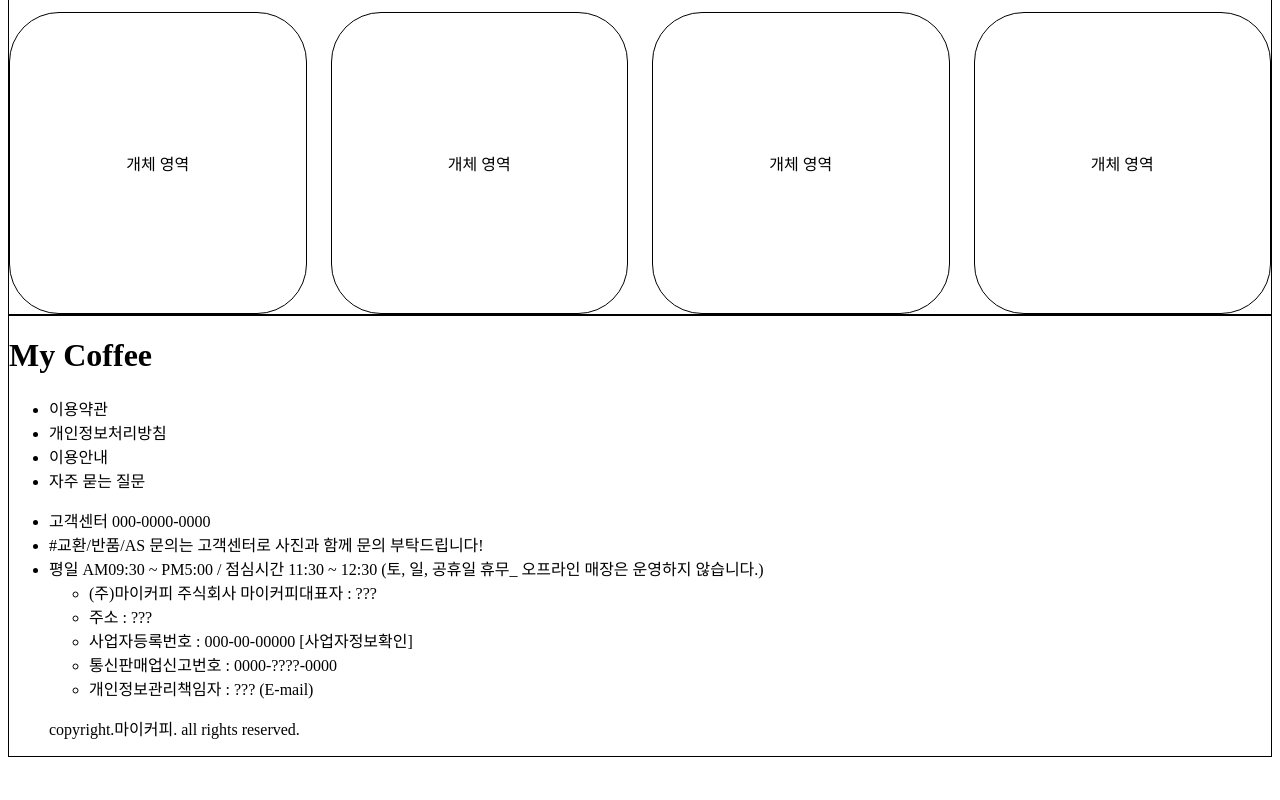
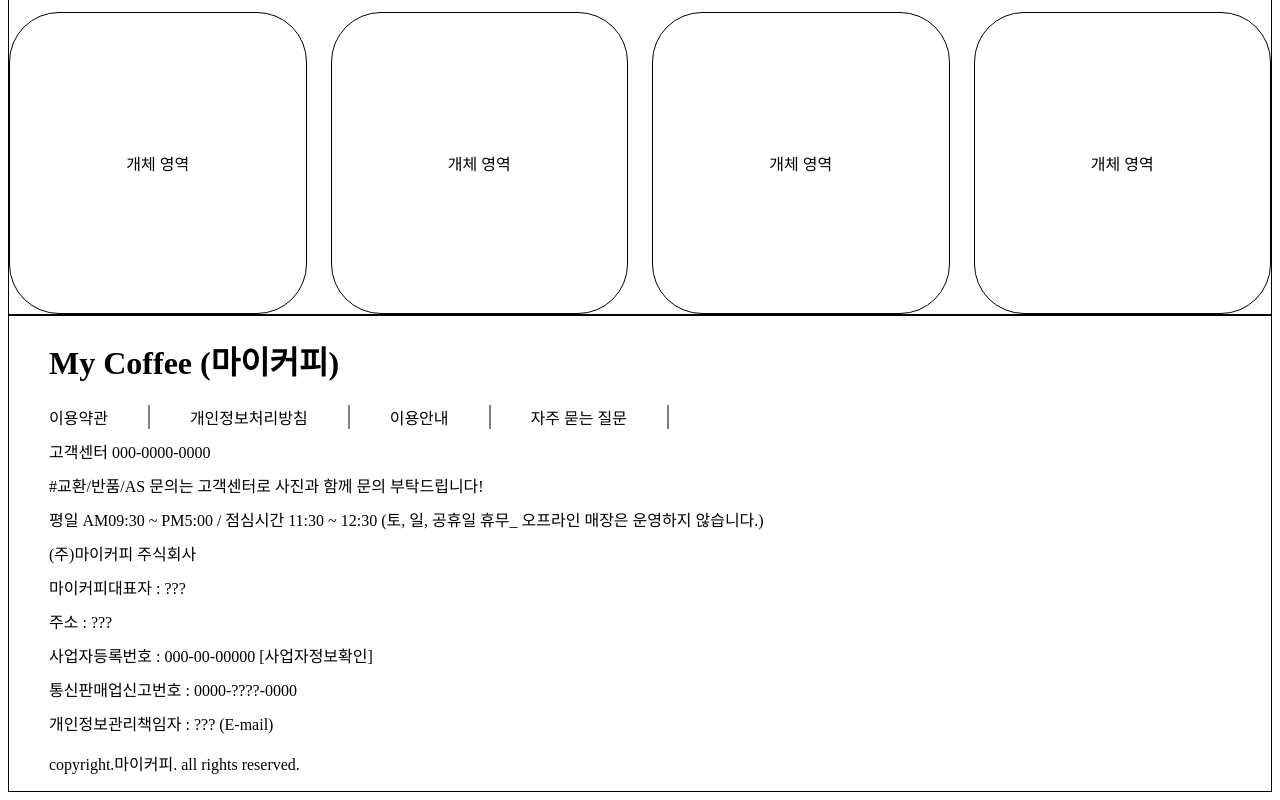
Before and after one commit to Eclipse-K/mycoffee, a React (Create React App) app: page / in a window 1280 px wide. Shown: the part 1231-2031 px from the top of the page. Before the commit the page ends 1996 px from the top, so only its background shows below. Built offline with nearby package versions, Linux system fonts and the light colour scheme; a web font is replaced by a local one.

Commit message:
Edit Footer

```diff
--- a/src/Components/Footer.css
+++ b/src/Components/Footer.css
@@ -1,3 +1,38 @@
 .Footer {
   border: 1px solid black;
 }
+
+.Footer-container h1,
+.Copyright {
+  padding-left: 40px;
+}
+
+.Footer-info-1,
+.Footer-info-2,
+.Footer-info-3 {
+  /* border: 1px solid black; */
+  list-style-type: none;
+  margin-top: 10px;
+  margin-bottom: 10px;
+}
+
+.Footer-info-1 {
+  display: flex;
+  align-items: center;
+  padding: 0;
+}
+
+.Footer-info-1 li {
+  display: inline-block;
+  padding: 0 40px;
+  border-right: 2px solid gray;
+}
+
+.Footer-info-2 li,
+.Footer-info-3 li {
+  margin-bottom: 10px;
+}
+
+.Footer-info-2 li:last-child {
+  margin-bottom: 0;
+}
--- a/src/Components/Footer.js
+++ b/src/Components/Footer.js
@@ -4,30 +4,33 @@ function Footer() {
   return (
     <footer className="Footer">
       <div className="Footer-container">
-        <h1>My Coffee</h1>
+        <h1>My Coffee (마이커피)</h1>
         <ul className="Footer-info-1">
           <li>이용약관</li>
           <li>개인정보처리방침</li>
           <li>이용안내</li>
           <li>자주 묻는 질문</li>
         </ul>
-      </div>
-      <ul>
-        <li>고객센터 000-0000-0000</li>
-        <li>#교환/반품/AS 문의는 고객센터로 사진과 함께 문의 부탁드립니다!</li>
-        <li>
-          평일 AM09:30 ~ PM5:00 / 점심시간 11:30 ~ 12:30 (토, 일, 공휴일 휴무_
-          오프라인 매장은 운영하지 않습니다.)
-        </li>
-        <ul>
-          <li>(주)마이커피 주식회사 마이커피대표자 : ???</li>
+        <ul className="Footer-info-2">
+          <li>고객센터 000-0000-0000</li>
+          <li>
+            #교환/반품/AS 문의는 고객센터로 사진과 함께 문의 부탁드립니다!
+          </li>
+          <li>
+            평일 AM09:30 ~ PM5:00 / 점심시간 11:30 ~ 12:30 (토, 일, 공휴일 휴무_
+            오프라인 매장은 운영하지 않습니다.)
+          </li>
+        </ul>
+        <ul className="Footer-info-3">
+          <li>(주)마이커피 주식회사 </li>
+          <li>마이커피대표자 : ???</li>
           <li>주소 : ???</li>
           <li>사업자등록번호 : 000-00-00000 [사업자정보확인]</li>
           <li>통신판매업신고번호 : 0000-????-0000</li>
           <li>개인정보관리책임자 : ??? (E-mail)</li>
         </ul>
-        <p>copyright.마이커피. all rights reserved.</p>
-      </ul>
+        <p className="Copyright">copyright.마이커피. all rights reserved.</p>
+      </div>
     </footer>
   );
 }
```
